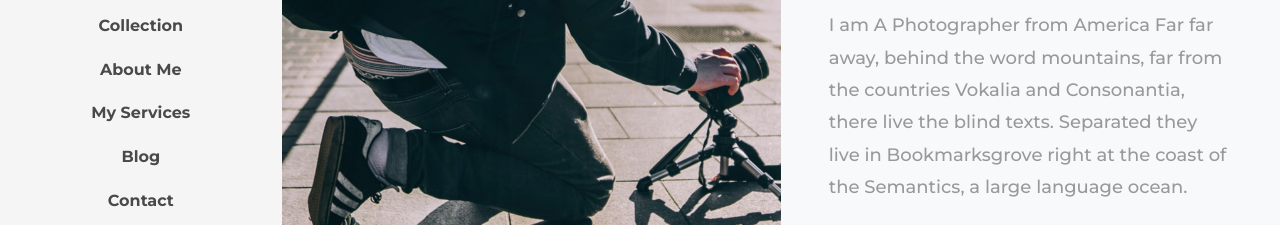
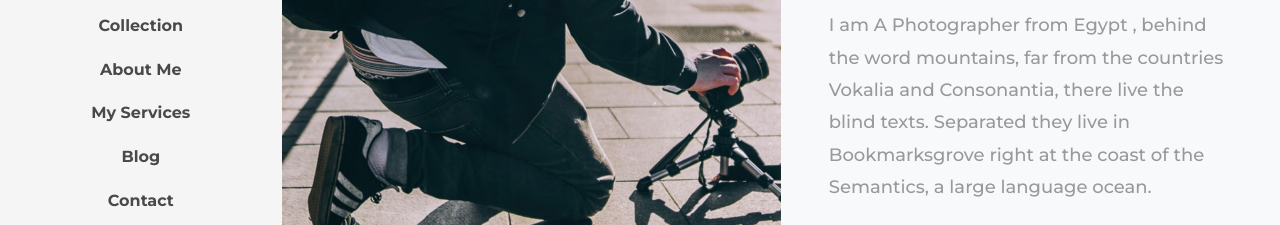
Before and after one commit to rikou11/rikou11.github.io, a plain HTML site: page mohammed-saad/index.html in a window 1280 px wide. Shown: the part 355-580 px from the top of the page. Drawn offline with Linux system fonts and the light colour scheme; some packages are replaced by stand-ins of ours; no server answers; files whose address does not match are found by name; a web font is replaced by a local one.

Commit message:
comit initialy

```diff
--- a/mohammed-saad/index.html
+++ b/mohammed-saad/index.html
@@ -84,7 +84,7 @@
 										Life</span>
 
 								</h1>
-								<p class="mb-4">I am A Photographer from America Far far away, behind the word
+								<p class="mb-4">I am A Photographer from Egypt , behind the word
 									mountains, far from the countries Vokalia and Consonantia, there live the blind
 									texts. Separated they live in Bookmarksgrove right at the coast of the Semantics, a
 									large language ocean.</p>
```
